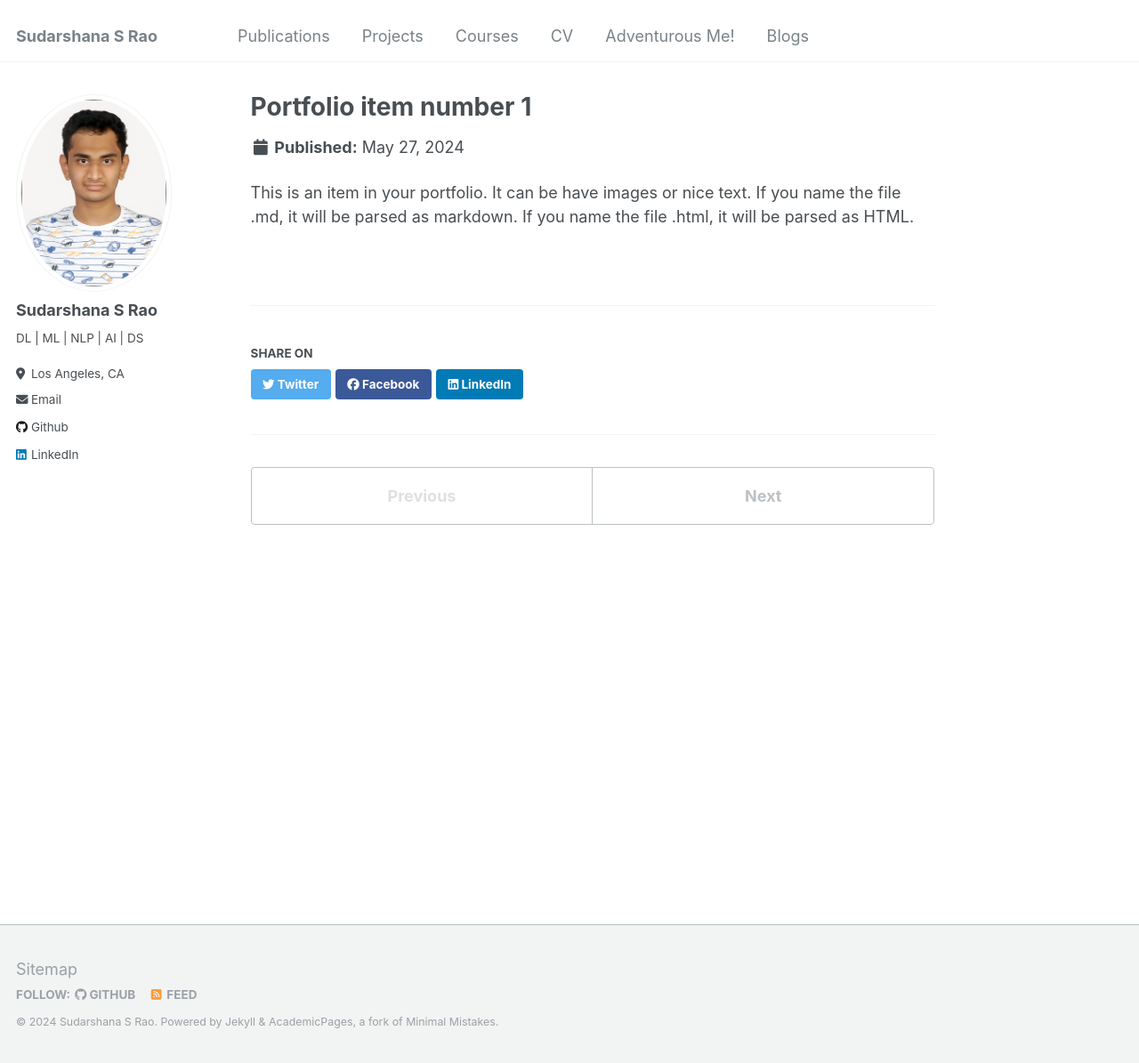
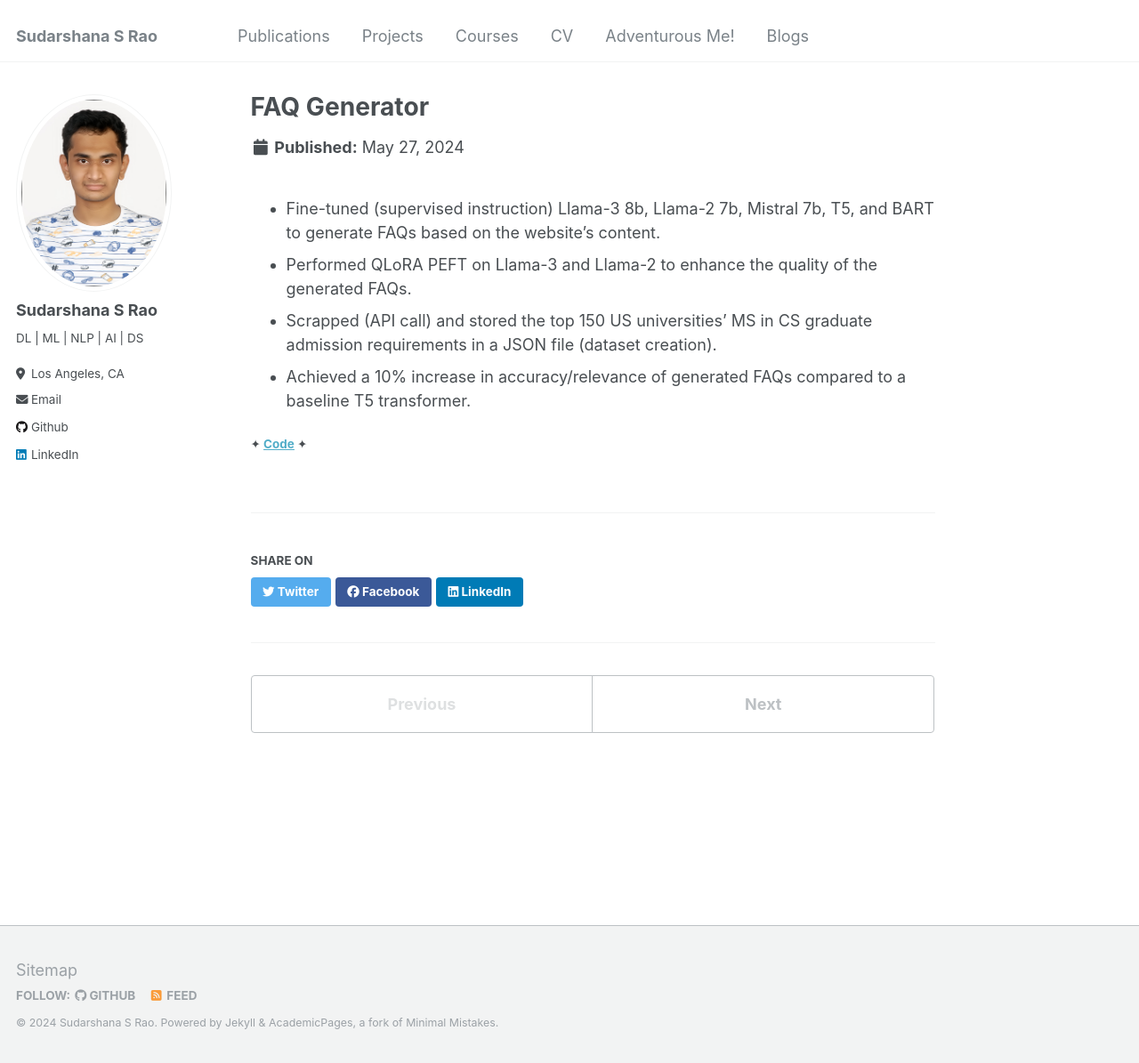
Before and after one commit to SudarshanaSRao/SudarshanaSRao.github.io, a Jekyll site: the page built from _portfolio/portfolio-1.md, in a window 1280 px wide and 1195 px high. Shown: the whole window at 89% size. Built offline with Jekyll 4.4.1, drawn with Linux system fonts in a browser that asks for light colours.

Commit message:
Update portfolio-1.md

```diff
--- a/_portfolio/portfolio-1.md
+++ b/_portfolio/portfolio-1.md
@@ -1,7 +1,12 @@
 ---
-title: "Portfolio item number 1"
-excerpt: "Short description of portfolio item number 1<br/><img src='/images/500x300.png'>"
+title: "FAQ Generator"
 collection: portfolio
 ---
+* Fine-tuned (supervised instruction) Llama-3 8b, Llama-2 7b, Mistral 7b, T5, and BART to generate FAQs based on the website’s content.
+* Performed QLoRA PEFT on Llama-3 and Llama-2 to enhance the quality of the generated FAQs.
+* Scrapped (API call) and stored the top 150 US universities’ MS in CS graduate admission requirements in a JSON file (dataset creation).
+* Achieved a 10% increase in accuracy/relevance of generated FAQs compared to a baseline T5 transformer.
 
-This is an item in your portfolio. It can be have images or nice text. If you name the file .md, it will be parsed as markdown. If you name the file .html, it will be parsed as HTML.
+#### ✦ [Code](https://github.com/SudarshanaSRao/CSCI-499_final_project) ✦
+
+<!-- This is an item in your portfolio. It can be have images or nice text. If you name the file .md, it will be parsed as markdown. If you name the file .html, it will be parsed as HTML.  -->
```
